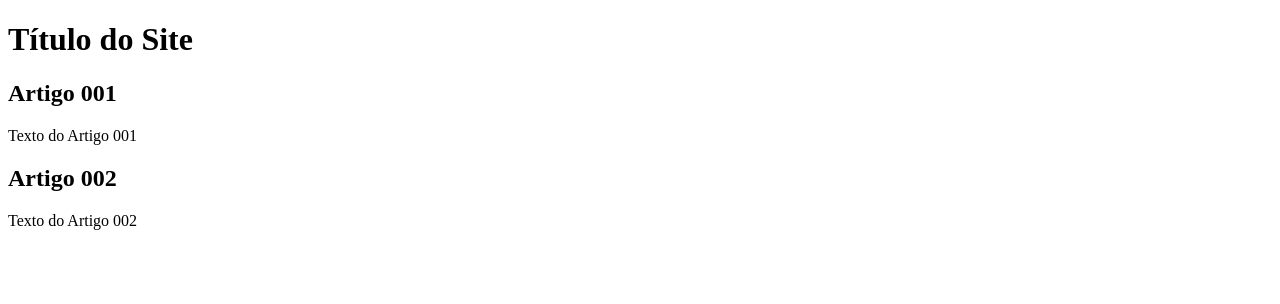
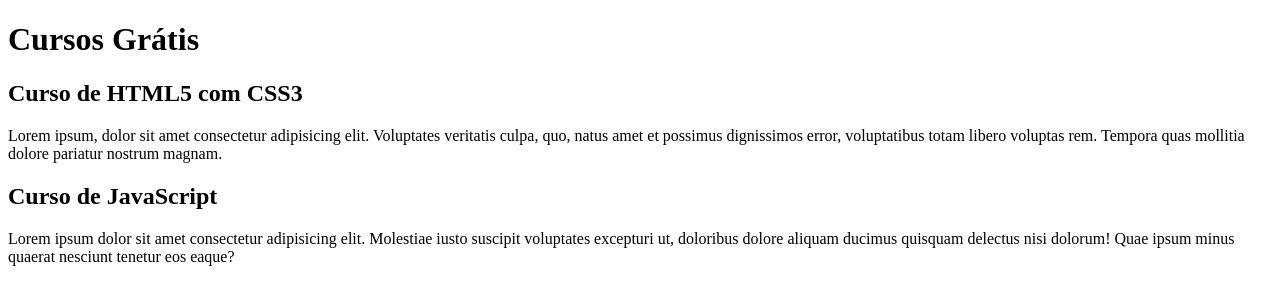
Before and after one commit to gustavoamatos/projeto-site, a plain HTML site: page index.html in a window 1280 px wide. Drawn offline with Linux system fonts and the light colour scheme.

Commit message:
comecei a escrever o conteúdo

```diff
--- a/index.html
+++ b/index.html
@@ -9,15 +9,15 @@
 <body>
     <main>
         <header>
-            <h1>Título do Site</h1>
+            <h1>Cursos Grátis</h1>
         </header>
         <article>
-            <h2> Artigo 001</h2>
-            <p> Texto do Artigo 001</p>
+            <h2> Curso de HTML5 com CSS3</h2>
+            <p> Lorem ipsum, dolor sit amet consectetur adipisicing elit. Voluptates veritatis culpa, quo, natus amet et possimus dignissimos error, voluptatibus totam libero voluptas rem. Tempora quas mollitia dolore pariatur nostrum magnam.</p>
         </article>
         <article>
-            <h2> Artigo 002</h2>
-            <p> Texto do Artigo 002</p>
+            <h2> Curso de JavaScript</h2>
+            <p> Lorem ipsum dolor sit amet consectetur adipisicing elit. Molestiae iusto suscipit voluptates excepturi ut, doloribus dolore aliquam ducimus quisquam delectus nisi dolorum! Quae ipsum minus quaerat nesciunt tenetur eos eaque?</p>
         </article>
     </main>
 </body>
```
